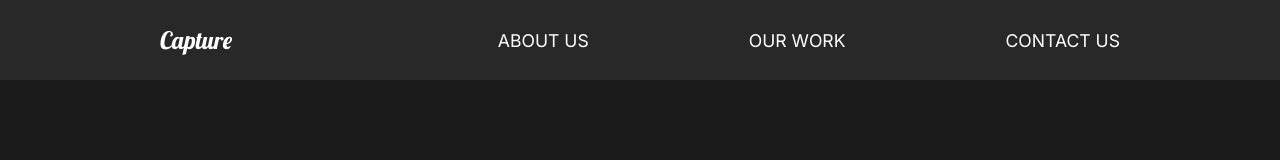
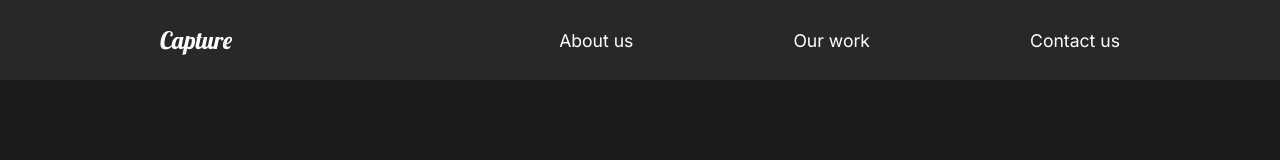
Before and after one commit to slawoe/react-exampleportfolio, a React (Create React App) app: page / in a window 1280 px wide. Shown: the top 160 px of the page. Built offline with nearby package versions, Linux system fonts and the light colour scheme.

Commit message:
Make navbar sticky

```diff
--- a/src/components/Nav.js
+++ b/src/components/Nav.js
@@ -11,13 +11,13 @@ function Nav() {
       </h1>
       <ul>
         <li>
-          <Link to="/">ABOUT US</Link>
+          <Link to="/">About us</Link>
         </li>
         <li>
-          <Link to="/work">OUR WORK</Link>
+          <Link to="/work">Our work</Link>
         </li>
         <li>
-          <Link to="/contact">CONTACT US</Link>
+          <Link to="/contact">Contact us</Link>
         </li>
       </ul>
     </Navigation>
@@ -32,6 +32,9 @@ const Navigation = styled.nav`
   padding: 1rem 10rem;
   margin: auto;
   background: #282828;
+  position: sticky;
+  top: 0;
+  z-index: 99;
   #logo {
     font-size: 1.5rem;
     font-family: "Lobster", cursive;
```
